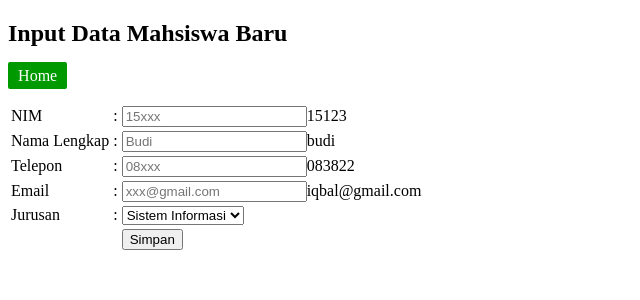
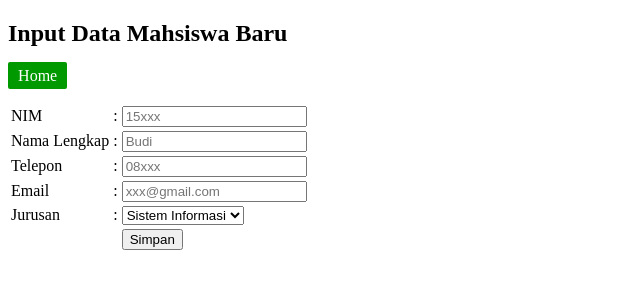
Before and after one commit to iqbalnurpauzi87/data_mahasiswa, a PHP site: page /form_input.php in a window 1280 px wide. Shown: the top 300 px of the page, without its empty margins (0-640 px from the left). Run offline with PHP 8.4, Linux system fonts and the light colour scheme.

Commit message:
perbaiki

```diff
--- a/form_input.php
+++ b/form_input.php
@@ -15,22 +15,22 @@
         <tr>
             <td>NIM</td>
             <td>:</td>
-            <td><input type="text" name="nim" placeholder="15xxx">15123</td>
+            <td><input type="text" name="nim" placeholder="15xxx"></td>
         </tr>
         <tr>
             <td>Nama Lengkap</td>
             <td>:</td>
-            <td><input type="text" name="nama" placeholder="Budi" required>budi</td>
+            <td><input type="text" name="nama" placeholder="Budi" required></td>
         </tr>
         <tr>
             <td>Telepon</td>
             <td>:</td>
-            <td><input type="text" name="telepon" placeholder="08xxx" required>083822</td>
+            <td><input type="text" name="telepon" placeholder="08xxx" required></td>
         </tr>
         <tr>
             <td>Email</td>
             <td>:</td>
-            <td><input type="email" name="email" placeholder="xxx@gmail.com" required>iqbal@gmail.com</td>
+            <td><input type="email" name="email" placeholder="xxx@gmail.com" required></td>
         </tr>
         <tr>
             <td>Jurusan</td>
--- a/index.php
+++ b/index.php
@@ -8,8 +8,10 @@
 </head>
 <body>
     <h2>Data Mahasiswa ELKA UNJ 2018</h2>
+    <div>
     <a href="form_input.php" style="padding: 0.4% 0.8%; background-color:#090; color:#fff; border-radius:2px; text-decoration:none; ">Tambah data</a>
-<br>
+    </div>
+    <br>
 <br>
     <table border="1" cellspacing="0" width="50%";>
     <tr style= "text-align:center;font-weight:bold; background-color:#eee;">
@@ -31,7 +33,7 @@ while($hasil = mysqli_fetch_array($select)){
 ?>
 
  <tr style= "text-align:center;">
-        <td><?php echo $no++ ?></td>
+        <td><?php echo $no+=1 ?></td>
         <td><?php echo $hasil['nim'] ?></td>
         <td><?php echo $hasil['nama_lengkap'] ?></td>
         <td><?php echo $hasil['email'] ?></td>
```
